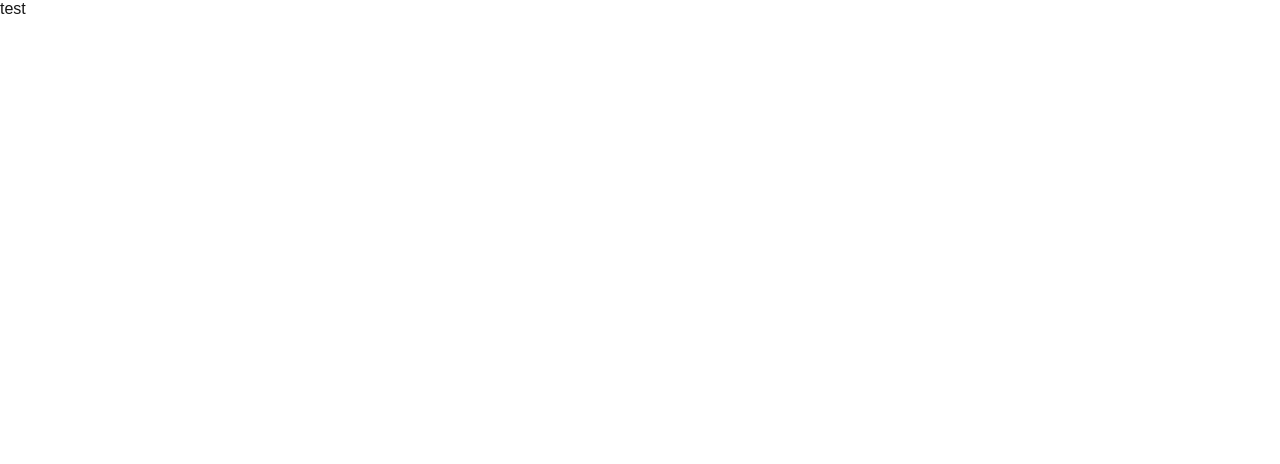
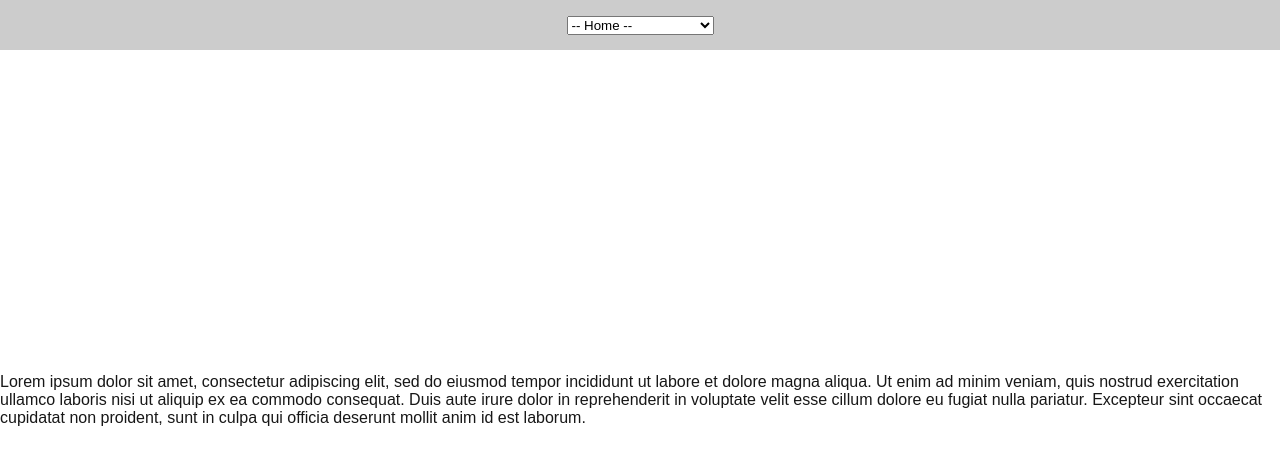
Before and after one commit to annisa-rachma/playground, a Next.js app: page /demos/project-mouse-hover in a window 1280 px wide. Shown: the top 464 px of the page. Built offline with nearby package versions, Linux system fonts and the light colour scheme.

Commit message:
add routing for demo pages

```diff
--- a/src/app/components/navbar/Navbar.tsx
+++ b/src/app/components/navbar/Navbar.tsx
@@ -20,6 +20,8 @@
         const slug = e.target.value
         if(slug) {
             router.push(`/demos/${slug}`)
+        } else {
+            router.push('/')
         }
     }
 
@@ -27,8 +29,8 @@
     <div className={styles.navbar}>
       <label htmlFor="demos"></label>
       <select name="" id="demos" onChange={handleChange}>
-        <option value="" disabled selected>
-          -- Select a demo --
+        <option value=""  selected>
+          -- Home --
         </option>
         {data.map((demo, idx) => {
           return (
--- a/src/app/components/navbar/navbar.module.css
+++ b/src/app/components/navbar/navbar.module.css
@@ -0,0 +1,13 @@
+.navbar {
+    background-color: rgb(204, 204, 204);
+    height: 50px;
+    position: fixed;
+    width: 100%;
+    display: flex;
+    align-items: center;
+    justify-content: center;
+}
+
+#demos {
+    width: 200px;
+}
--- /dev/null
+++ b/src/app/demos/project-mouse-hover/page.module.css
@@ -0,0 +1,7 @@
+.view {
+    display: flex;
+    justify-content: center;
+    align-items: center;
+    width: 100%;
+    height: 100vh;
+}
--- a/src/app/demos/project-mouse-hover/page.tsx
+++ b/src/app/demos/project-mouse-hover/page.tsx
@@ -1,7 +1,15 @@
 import React from 'react'
+import styles from './page.module.css'
 
 export default function ProjectMouseHover() {
   return (
-    <div>test</div>
+    <>
+
+    <div className={styles.view}>
+        <p>Lorem ipsum dolor sit amet, consectetur adipiscing elit, sed do eiusmod tempor incididunt ut labore et dolore magna aliqua. Ut enim ad minim veniam, quis nostrud exercitation ullamco laboris nisi ut aliquip ex ea commodo consequat. Duis aute irure dolor in reprehenderit in voluptate velit esse cillum dolore eu fugiat nulla pariatur. Excepteur sint occaecat cupidatat non proident, sunt in culpa qui officia deserunt mollit anim id est laborum.</p>
+
+    </div>
+    </>
+
   )
 }
--- a/src/app/layout.tsx
+++ b/src/app/layout.tsx
@@ -1,6 +1,8 @@
 import type { Metadata } from "next";
 import { Geist, Geist_Mono } from "next/font/google";
 import "./globals.css";
+import Navbar from "./components/navbar/Navbar";
+import demos from "../app/data/demos.json";
 
 const geistSans = Geist({
   variable: "--font-geist-sans",
@@ -25,6 +27,8 @@
   return (
     <html lang="en">
       <body className={`${geistSans.variable} ${geistMono.variable}`}>
+      <Navbar data={demos} />
+
         {children}
       </body>
     </html>
--- a/src/app/page.tsx
+++ b/src/app/page.tsx
@@ -1,13 +1,8 @@
-// import Image from "next/image";
-import Navbar from "./components/navbar/Navbar";
 import styles from "./page.module.css";
-import demos from "../app/data/demos.json";
 
 export default function Home() {
   return (
     <div className={styles.page}>
-      <Navbar data={demos} />
-
       <main className={styles.main}>
         <h2>
           This is my playground for frontend animation projects. <br /> Use the
```
